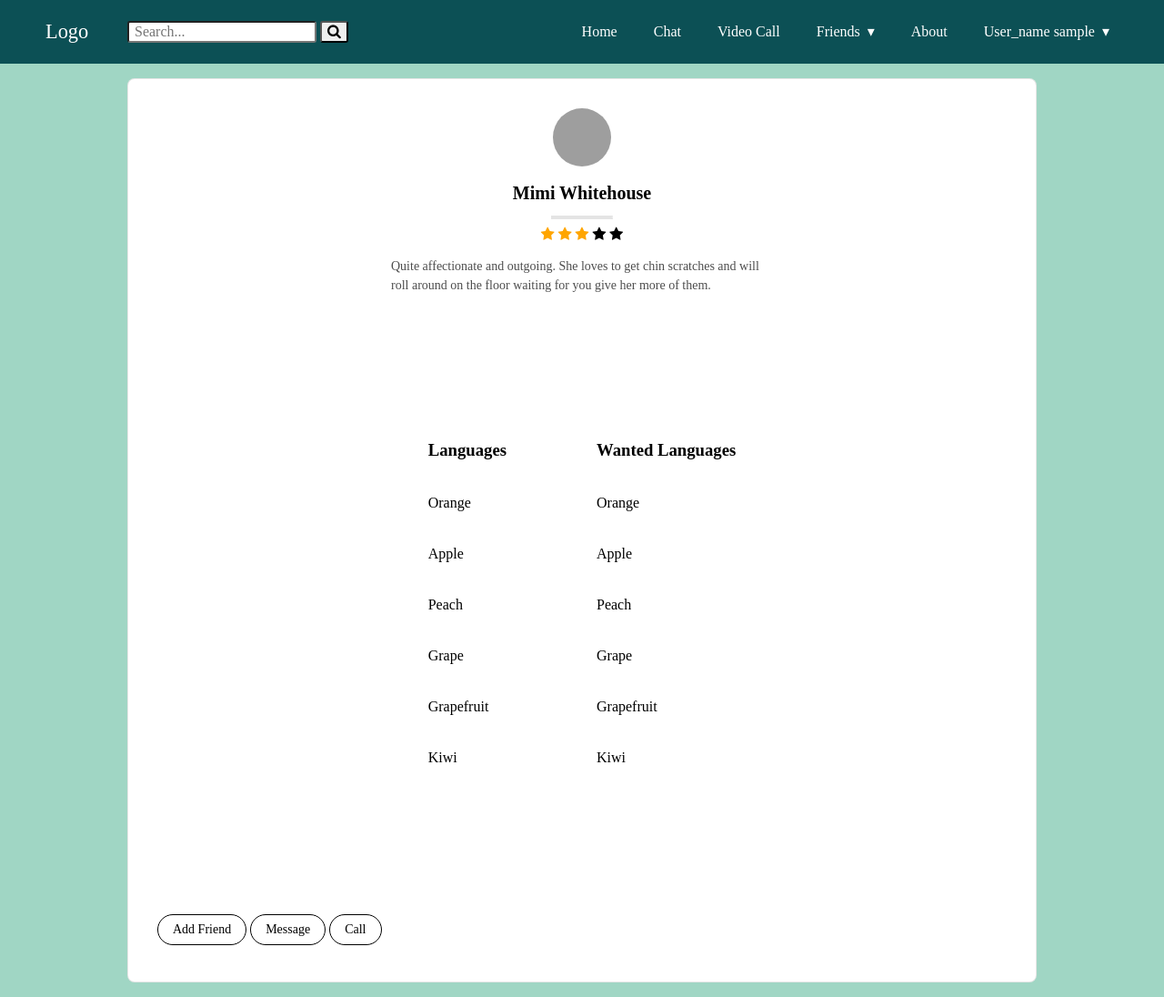
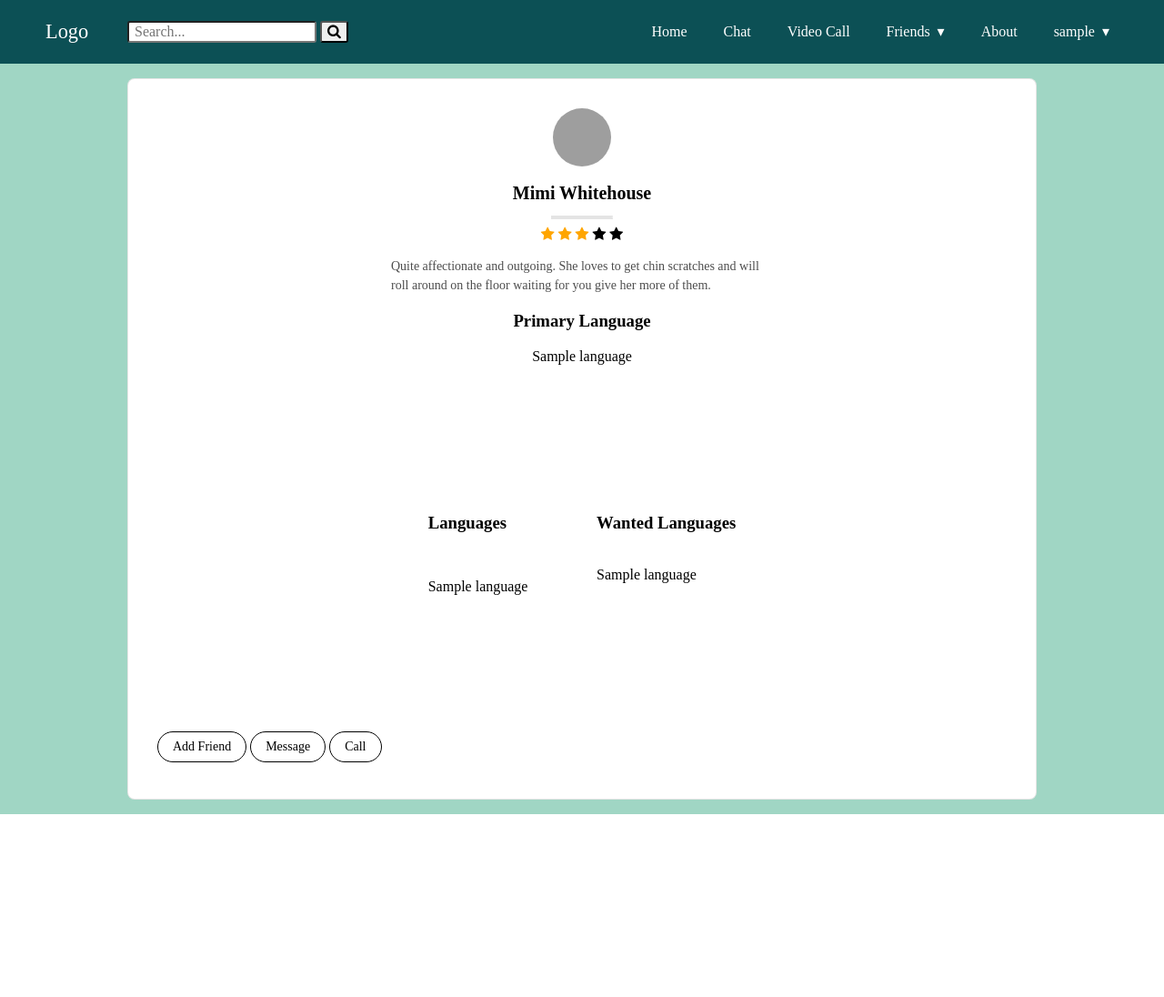
Before and after one commit to momentum-Tutor/eTutor, a Django app: page / in a window 1280 px wide. Shown: the whole page at 91% size. After the commit the page ends 895 px from the top, so only its background shows below. Run offline with Django 3.2, Linux system fonts and the light colour scheme; a user stored in the database is signed in; tables that the repository leaves empty hold one stand-in row (values such as "Sample post"); parts of the project's set-up code (start-up, migrations or seed data) failed here and were passed over; some libraries are stand-ins or nearby versions; grey boxes are pictures that could not be loaded.

Commit message:
add langauges to homepage

```diff
--- a/eTutor/admin.py
+++ b/eTutor/admin.py
@@ -1 +1,6 @@
 from django.contrib import admin
+from .models import Language
+
+
+
+admin.site.register(Language)
--- a/templates/base.html
+++ b/templates/base.html
@@ -86,7 +86,7 @@
                         <a href="#!">About</a>
                     </li>
                     <li>
-                        <a href="#">User_name {{ request.user.username }}</a>
+                        <a href="#">{{ request.user.username }}</a>
                         <ul class="nav-dropdown">
                             <li>
                                 {% if request.user.is_authenticated %}
--- a/templates/eTutor/homepage.html
+++ b/templates/eTutor/homepage.html
@@ -19,28 +19,22 @@
         She loves to get chin scratches and will
         roll around on the floor waiting for you give her more of them.
     </p>
+    <div class="tc">
+        <h3>Primary Language</h3>
+        <p>{{user.primary_language.name}}</p>
+    </div>
     <div class="dt mw6 center pv4 pv5-m pv6-ns">
         <div class="dtc v-top w-50-ns">
             <h3>Languages</h3>
             <ul class="list pl0 measure center">
-                <li class="lh-copy pv3 bl-0 bt-0 br-0">Orange</li>
-                <li class="lh-copy pv3 bl-0 bt-0 br-0">Apple</li>
-                <li class="lh-copy pv3 bl-0 bt-0 br-0">Peach</li>
-                <li class="lh-copy pv3 bl-0 bt-0 br-0">Grape</li>
-                <li class="lh-copy pv3 bl-0 bt-0 br-0">Grapefruit</li>
-                <li class="lh-copy pv3 bl-0 bt-0 br-0">Kiwi</li>
+                <li class="lh-copy pv3 bl-0 bt-0 br-0"></li>{{user.wanted_languages.name}}</li>
             </ul>
         </div>
         <div class="dtc v-top pl3 w-50-ns">
             <h3>Wanted Languages</h3>
 
             <ul class="list pl0 measure center">
-                <li class="lh-copy pv3 bl-0 bt-0 br-0">Orange</li>
-                <li class="lh-copy pv3 bl-0 bt-0 br-0">Apple</li>
-                <li class="lh-copy pv3 bl-0 bt-0 br-0">Peach</li>
-                <li class="lh-copy pv3 bl-0 bt-0 br-0">Grape</li>
-                <li class="lh-copy pv3 bl-0 bt-0 br-0">Grapefruit</li>
-                <li class="lh-copy pv3 bl-0 bt-0 br-0">Kiwi</li>
+                <li class="lh-copy pv3 bl-0 bt-0 br-0">{{user.wanted_languages.name}}</li>
             </ul>
 
         </div>
--- a/users/admin.py
+++ b/users/admin.py
@@ -2,4 +2,4 @@ from django.contrib import admin
 from django.contrib.auth.admin import UserAdmin
 from .models import User
 
-admin.site.register(User, UserAdmin)
+admin.site.register(User)
```
Also changed, not shown: eTutor/models.py (line endings or trailing spaces).
